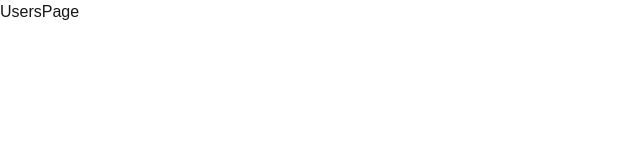
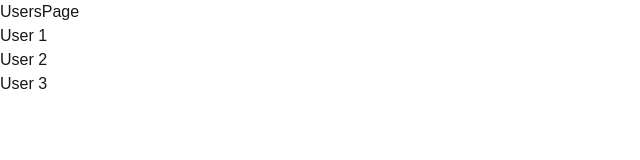
Before and after one commit to ahitshamkhan/NextJS-Learning-Full-Stack, a Next.js app in the folder event-platform/: page /dashboard/users in a window 1280 px wide. Shown: the top 160 px of the page, without its empty margins (0-640 px from the left). Built offline with nearby package versions, Linux system fonts and the light colour scheme.

Commit message:
Implemented the concept of dynamic routing

```diff
--- /dev/null
+++ b/event-platform/src/app/dashboard/users/[id]/page.tsx
@@ -0,0 +1,5 @@
+const UserDetails = () => {
+    return <div>UserDetails</div>;
+};
+
+export default UserDetails;
--- a/event-platform/src/app/dashboard/users/page.tsx
+++ b/event-platform/src/app/dashboard/users/page.tsx
@@ -1,5 +1,19 @@
+import Link from "next/link";
 const UsersPage = () => {
-    return <div>UsersPage</div>;
+    return (<div>
+        <h1>UsersPage</h1>
+        <ul>
+            <li>
+                <Link href="/dashboard/users/1">User 1</Link>
+            </li>
+            <li>
+                <Link href="/dashboard/users/2">User 2</Link>
+            </li>
+            <li>
+                <Link href="/dashboard/users/3">User 3</Link>
+            </li>
+        </ul>
+    </div>);
 };
 
 export default UsersPage;
```
Also changed, not shown: 1 other file (tests, documents, lock files or other folders).
